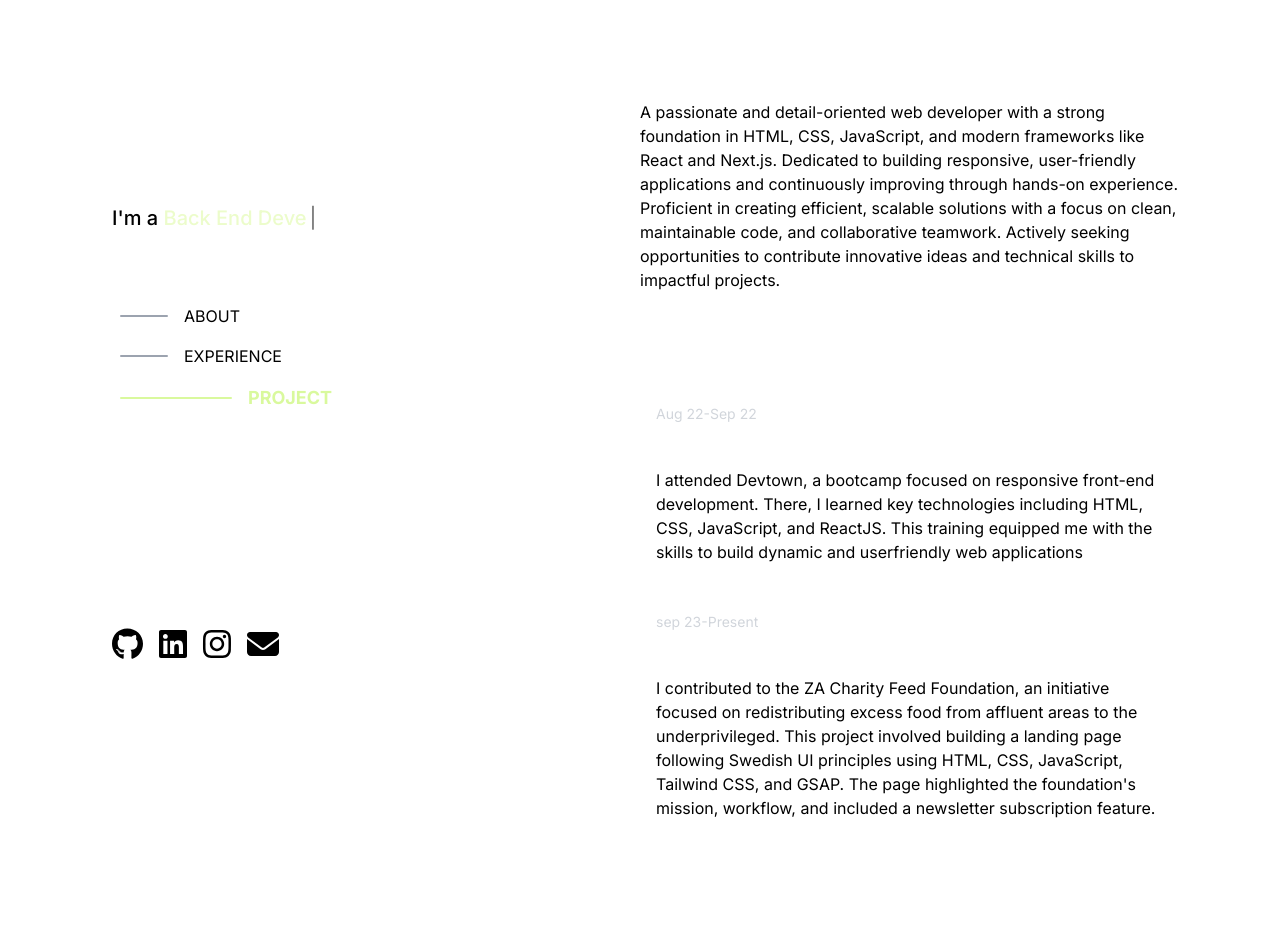
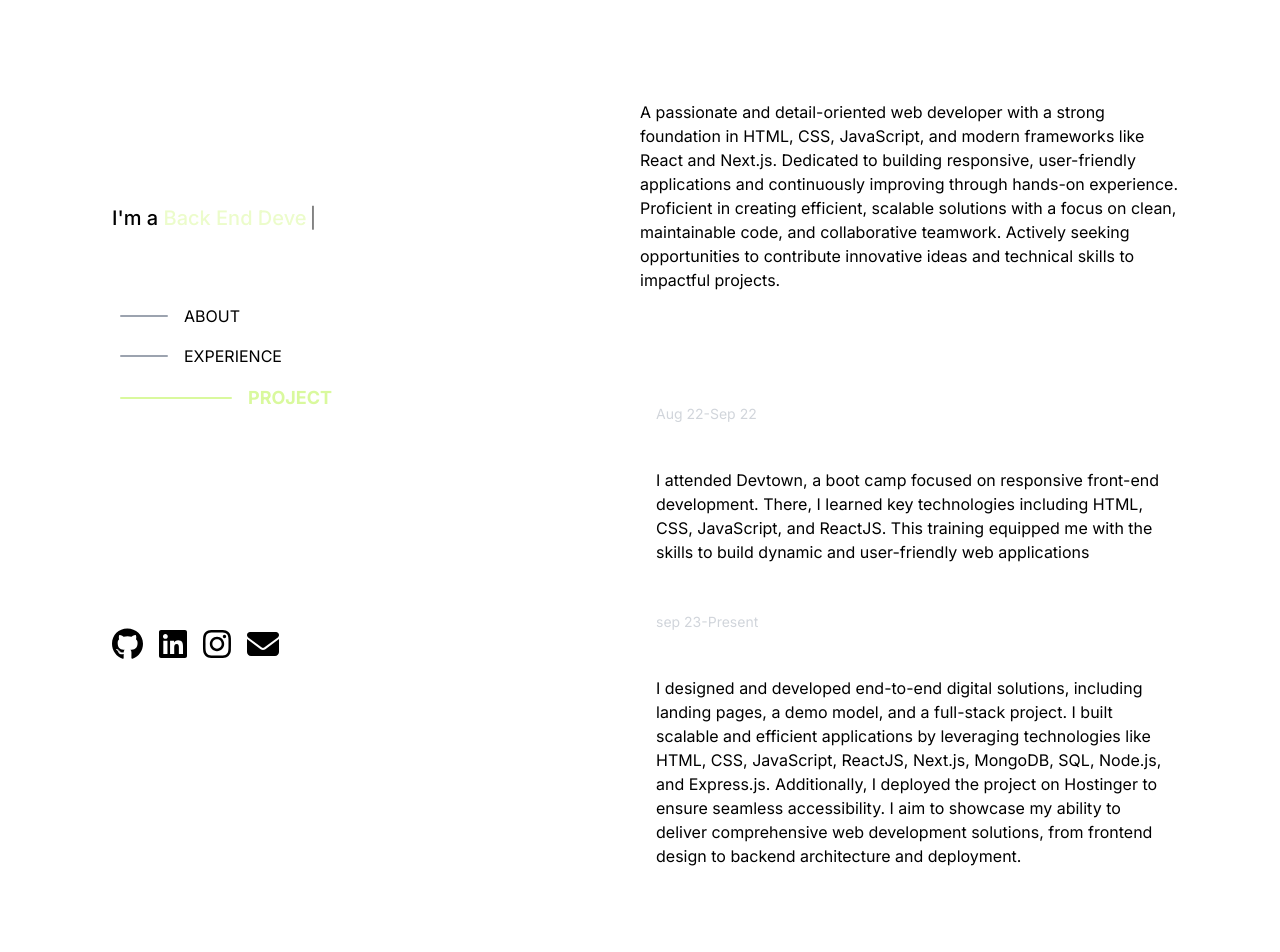
Before and after one commit to Arpit-Works/Arpit, a Next.js app: page / in a window 1280 px wide. Shown: the top 952 px of the page. Built offline with nearby package versions, Linux system fonts and the light colour scheme.

Commit message:
Update Experience.tsx

```diff
--- a/src/components/Experience.tsx
+++ b/src/components/Experience.tsx
@@ -30,14 +30,14 @@ export default function Experience() {
       {
         id: 1,
         name: "Devtown",
-        desc: "I attended Devtown, a bootcamp focused on responsive front-end development. There, I learned key technologies including HTML, CSS, JavaScript, and ReactJS. This training equipped me with the skills to build dynamic and userfriendly web applications",
+        desc: "I attended Devtown, a boot camp focused on responsive front-end development. There, I learned key technologies including HTML, CSS, JavaScript, and ReactJS. This training equipped me with the skills to build dynamic and user-friendly web applications",
         date: "Aug 22-Sep 22",
         url: "https://www.devtown.in/",
       },
       {
         id: 2,
         name: "ZA Charity Feed Foundation",
-        desc: "I contributed to the ZA Charity Feed Foundation, an initiative focused on redistributing excess food from affluent areas to the underprivileged. This project involved building a landing page following Swedish UI principles using HTML, CSS, JavaScript, Tailwind CSS, and GSAP. The page highlighted the foundation's mission, workflow, and included a newsletter subscription feature.",
+        desc: "I designed and developed end-to-end digital solutions, including landing pages, a demo model, and a full-stack project. I built scalable and efficient applications by leveraging technologies like HTML, CSS, JavaScript, ReactJS, Next.js, MongoDB, SQL, Node.js, and Express.js. Additionally, I deployed the project on Hostinger to ensure seamless accessibility. I aim to showcase my ability to deliver comprehensive web development solutions, from frontend design to backend architecture and deployment.",
         date: "sep 23-Present",
         url: "https://zeeshanali.org/",
       },
```
